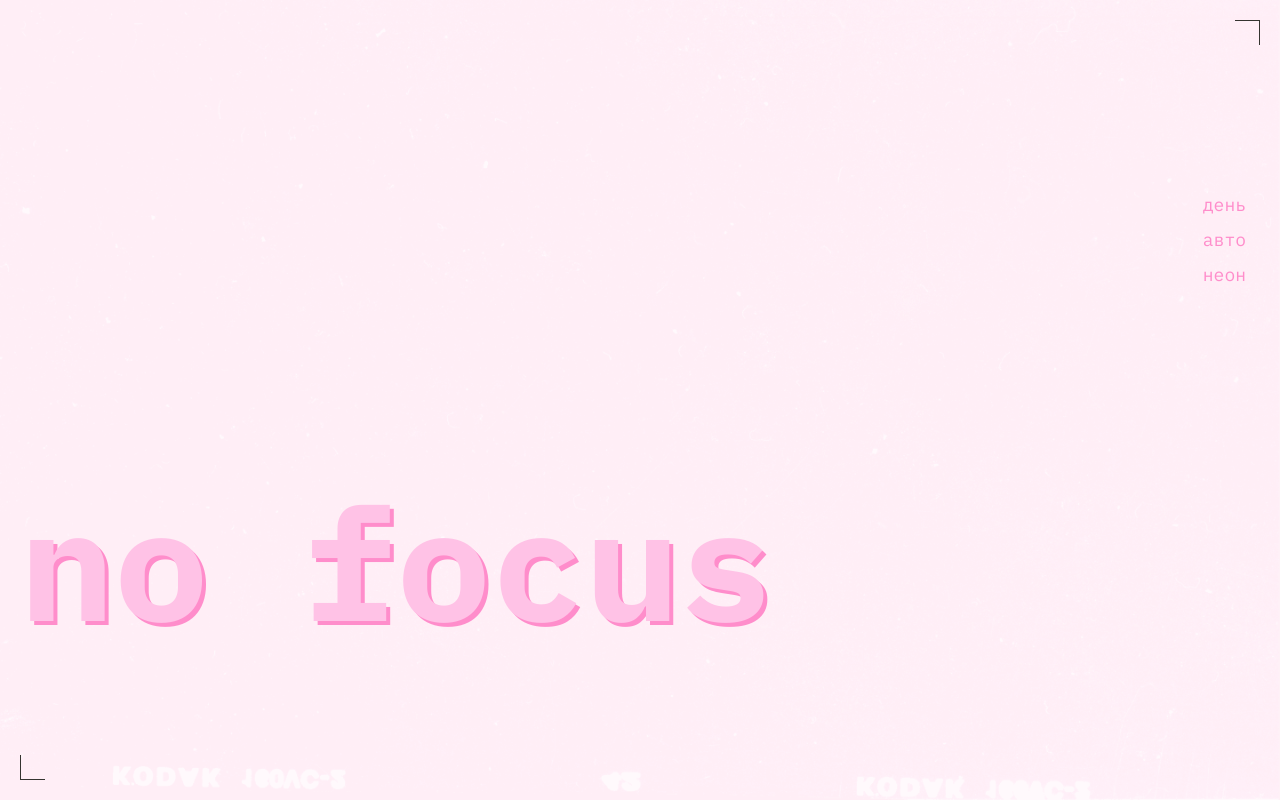
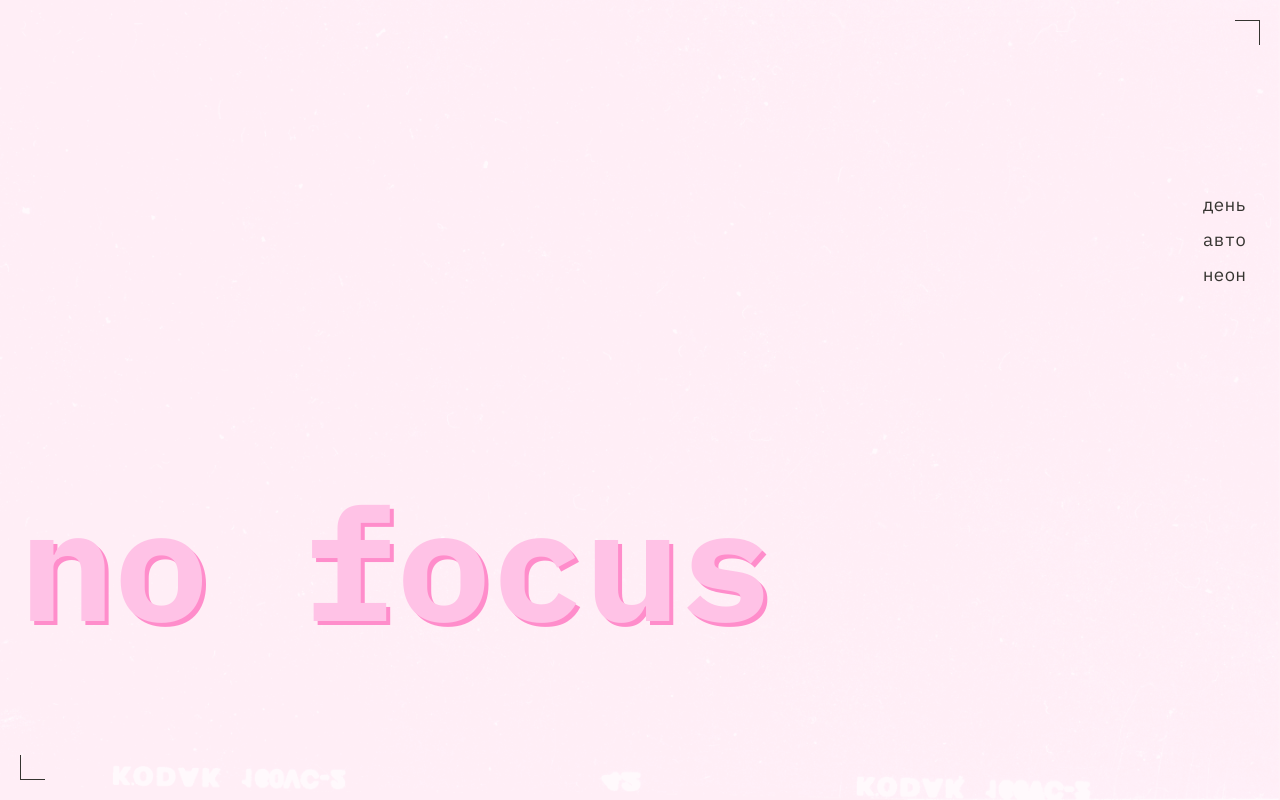
Before and after one commit to DashaShmi/slozhno-sosredotochitsya, a plain HTML site: page index.html in a window 1280 px wide. Both pictures are taken after a click on the button "день". Shown: the top 800 px of the page. Drawn offline with Linux system fonts and the light colour scheme.

Commit message:
исправила опечатку

```diff
--- a/styles/light.css
+++ b/styles/light.css
@@ -17,7 +17,7 @@
   --text-color-accent: #353430;
 }
 
-.page.theme_light .header__theme--button {
+.page.theme_light .header__theme-menu-button {
   color: var(--text-color);
 }
 
```
